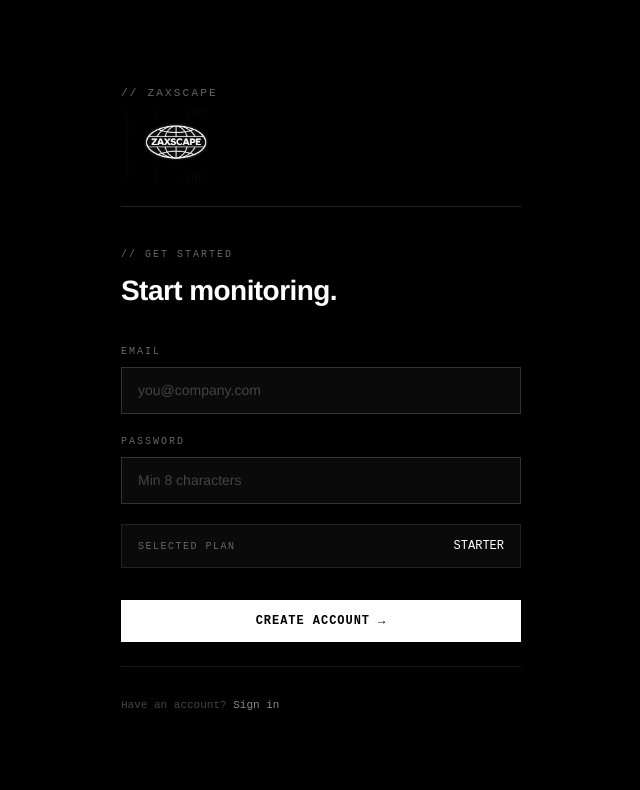
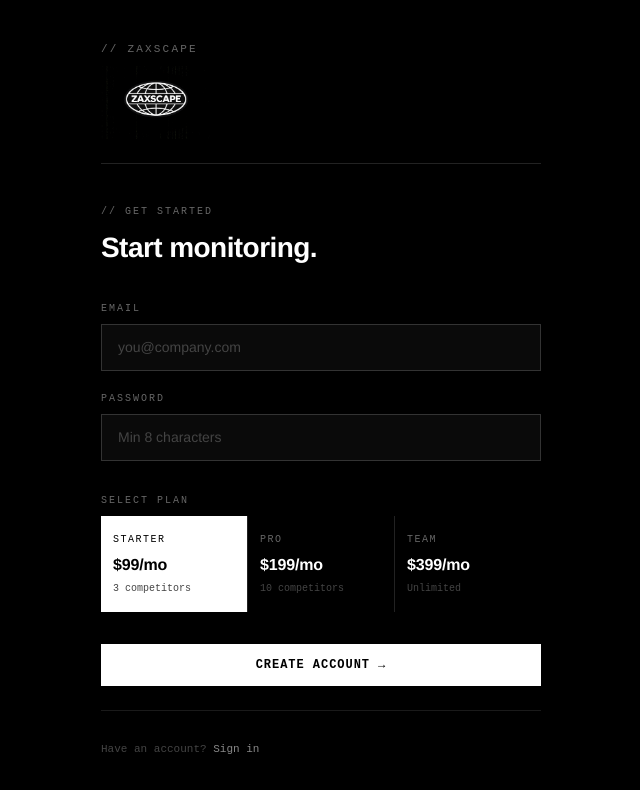
Before and after one commit to zaxscape0/zaxscape, a Next.js app: page /signup in a window 1280 px wide. Shown: the top 790 px of the page, without its empty margins (319-959 px from the left). Built offline with nearby package versions, Linux system fonts and the light colour scheme.

Commit message:
feat: plan selector on signup page

```diff
--- a/app/(auth)/signup/page.tsx
+++ b/app/(auth)/signup/page.tsx
@@ -3,6 +3,12 @@ import { useState, Suspense } from "react"
 import Link from "next/link"
 import { supabase } from "@/lib/supabase"
 import { useRouter, useSearchParams } from "next/navigation"
+
+const PLANS = [
+  { id: "starter", name: "Starter", price: "$99/mo", features: "3 competitors" },
+  { id: "pro", name: "Pro", price: "$199/mo", features: "10 competitors" },
+  { id: "team", name: "Team", price: "$399/mo", features: "Unlimited" },
+]
 
 function SignupForm() {
   const [email, setEmail] = useState("")
@@ -12,7 +18,7 @@ function SignupForm() {
   const [done, setDone] = useState(false)
   const router = useRouter()
   const params = useSearchParams()
-  const plan = params.get("plan") || "starter"
+  const [plan, setPlan] = useState(params.get("plan") || "starter")
 
   async function handleSignup(e: React.FormEvent) {
     e.preventDefault()
@@ -50,18 +56,39 @@ function SignupForm() {
           <span style={{ fontFamily: "'Courier New', monospace", fontSize: "12px", color: "#ff6666" }}>{error}</span>
         </div>
       )}
+
       <div style={{ marginBottom: "20px" }}>
         <label className="zax-label">Email</label>
         <input type="email" value={email} onChange={e => setEmail(e.target.value)} required placeholder="you@company.com" className="zax-input" />
       </div>
-      <div style={{ marginBottom: "20px" }}>
+      <div style={{ marginBottom: "32px" }}>
         <label className="zax-label">Password</label>
         <input type="password" value={password} onChange={e => setPassword(e.target.value)} required minLength={8} placeholder="Min 8 characters" className="zax-input" />
       </div>
-      <div style={{ background: "#0a0a0a", border: "1px solid #222", padding: "12px 16px", marginBottom: "32px", display: "flex", justifyContent: "space-between", alignItems: "center" }}>
-        <span style={{ fontFamily: "'Courier New', monospace", fontSize: "10px", letterSpacing: "0.15em", textTransform: "uppercase", color: "#666" }}>Selected plan</span>
-        <span style={{ fontFamily: "'Courier New', monospace", fontSize: "12px", color: "#fff", textTransform: "uppercase" }}>{plan}</span>
+
+      {/* Plan selector */}
+      <div style={{ marginBottom: "32px" }}>
+        <label className="zax-label">Select plan</label>
+        <div style={{ display: "grid", gridTemplateColumns: "repeat(3, 1fr)", gap: "1px", background: "#222" }}>
+          {PLANS.map(p => (
+            <button key={p.id} type="button" onClick={() => setPlan(p.id)}
+              style={{
+                background: plan === p.id ? "#fff" : "#000",
+                color: plan === p.id ? "#000" : "#666",
+                border: "none",
+                padding: "16px 12px",
+                cursor: "pointer",
+                textAlign: "left",
+                transition: "background 0.15s, color 0.15s",
+              }}>
+              <div style={{ fontFamily: "'Courier New', monospace", fontSize: "10px", letterSpacing: "0.15em", textTransform: "uppercase", marginBottom: "6px", color: plan === p.id ? "#000" : "#666" }}>{p.name}</div>
+              <div style={{ fontSize: "16px", fontWeight: 700, letterSpacing: "-0.01em", color: plan === p.id ? "#000" : "#fff", marginBottom: "4px" }}>{p.price}</div>
+              <div style={{ fontFamily: "'Courier New', monospace", fontSize: "10px", color: plan === p.id ? "#444" : "#444" }}>{p.features}</div>
+            </button>
+          ))}
+        </div>
       </div>
+
       <button type="submit" disabled={loading} className="zax-btn zax-btn-primary" style={{ width: "100%", textAlign: "center" }}>
         {loading ? "Creating account..." : "Create account →"}
       </button>
@@ -72,7 +99,7 @@ function SignupForm() {
 export default function SignupPage() {
   return (
     <div style={{ minHeight: "100vh", background: "#000", display: "flex", alignItems: "center", justifyContent: "center", padding: "24px" }}>
-      <div style={{ width: "100%", maxWidth: "400px" }}>
+      <div style={{ width: "100%", maxWidth: "440px" }}>
         <div style={{ borderBottom: "1px solid #222", paddingBottom: "24px", marginBottom: "40px" }}>
           <div style={{ fontFamily: "'Courier New', monospace", fontSize: "11px", letterSpacing: "0.2em", textTransform: "uppercase", color: "#666", marginBottom: "8px" }}>// zaxscape</div>
           <Link href="/"><img src="/logo.jpg" alt="ZaxScape" style={{ height: "73px", display: "block" }} /></Link>
```
